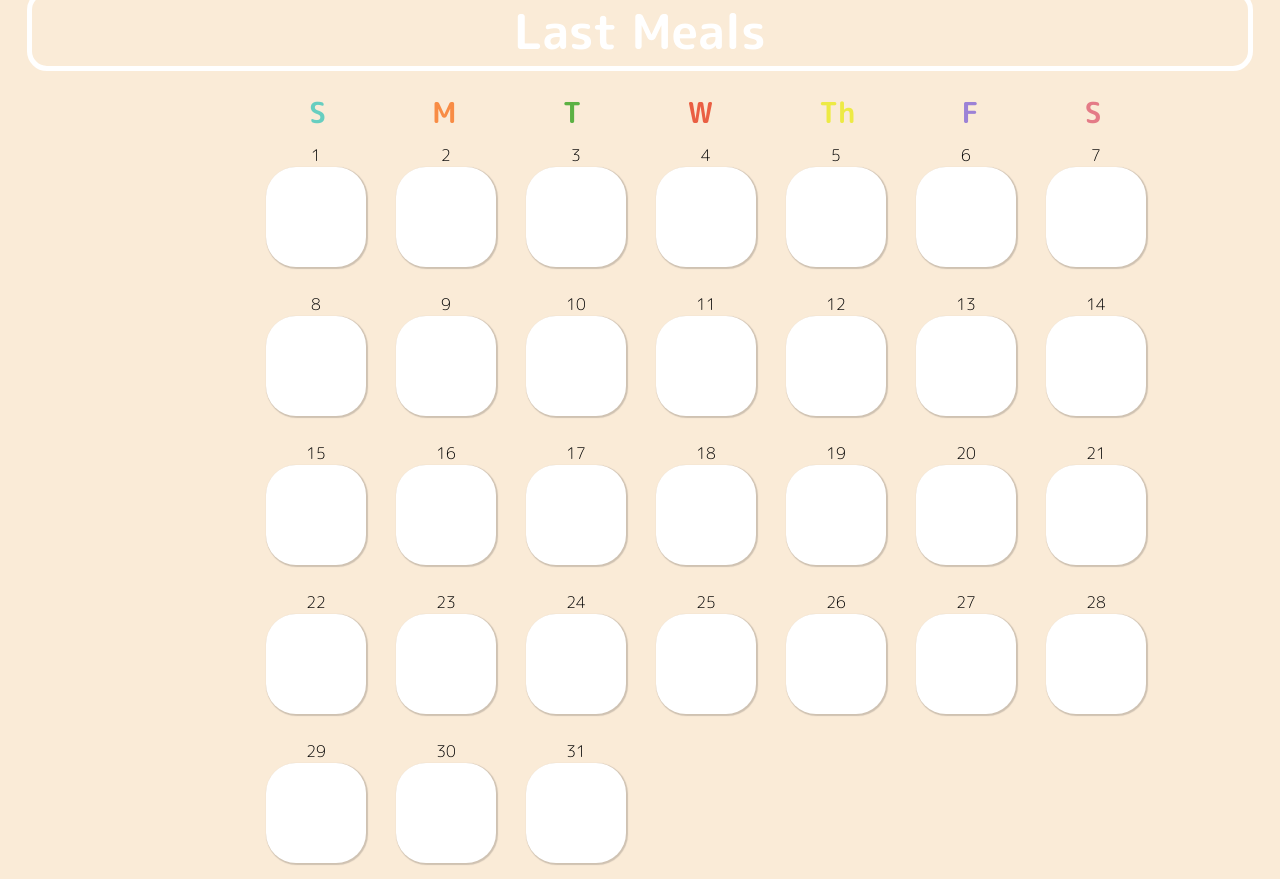
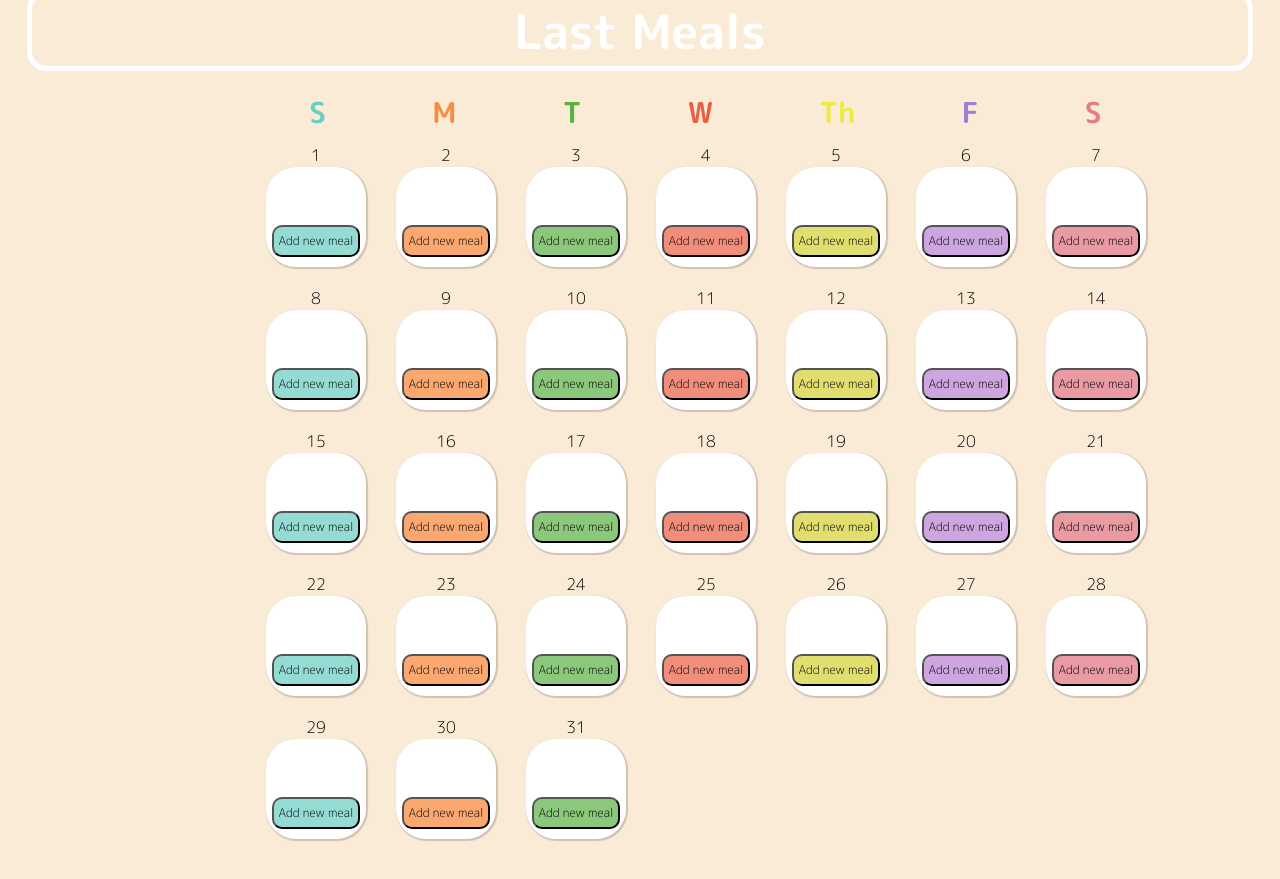
Before and after one commit to evelynmbart/Last-Meals-2.0, a React (Vite) app in the folder last-meals-2.0/: page / in a window 1280 px wide. After the commit the page ends 849 px from the top, so only its background shows below. Built offline with nearby package versions, Linux system fonts and the light colour scheme.

Commit message:
add addmeal btn and ability to display meal summary vs meal survey

```diff
--- a/last-meals-2.0/src/App.css
+++ b/last-meals-2.0/src/App.css
@@ -88,12 +88,22 @@ input {
   background-color: white;
   border: none;
   box-shadow: 1px 1px 1px 1px rgb(207, 194, 178);
+  display: flex;
+  justify-content: center;
+  align-items: end;
 
   /* box-shadow: 1px 1px 1px 1px rgb(207, 194, 178); */
 }
 
 .date-btn:hover {
   box-shadow: inset 1px 1px 1px 1px rgb(207, 194, 178);
+}
+
+.add-meal-btn {
+  font-size: 0.75rem;
+  padding: 5px;
+  border-radius: 10px;
+  margin-bottom: 10px;
 }
 
 .date-div {
--- a/last-meals-2.0/src/App.jsx
+++ b/last-meals-2.0/src/App.jsx
@@ -2,20 +2,24 @@ import { useEffect, useState } from "react";
 import "./App.css";
 import { CalendarWeek } from "./assets/CalendarWeek";
 import { Survey } from "./assets/Survey";
+import { MealSummary } from "./assets/MealSummary";
 
 function App() {
-  const initialState = Array.from({ length: 32 }, (_, index) => ({
-    food: "",
-    meal: "",
-    location: "",
-    company: "",
-    rating: null,
-  }));
+  const initialState = Array.from({ length: 32 }, (_, index) => [
+    {
+      food: "",
+      meal: "",
+      location: "",
+      company: "",
+      rating: null,
+    },
+  ]);
   const [surveyData, setSurveyData] = useState(
     () => JSON.parse(localStorage.getItem("surveyData")) || initialState
   );
   const [isSurveyShown, setIsSurveyShown] = useState(false);
   const [selectedDateIndex, setSelectedDateIndex] = useState(null);
+  const [isMealSummaryOpen, setIsMealSummaryOpen] = useState(false);
 
   useEffect(() => {
     localStorage.setItem("surveyData", JSON.stringify(surveyData));
@@ -51,6 +55,8 @@ function App() {
     setIsSurveyShown(false);
   };
 
+  console.log(surveyData[1]);
+
   return (
     <div className="main-content">
       <nav className="navbar">Last Meals</nav>
@@ -72,6 +78,8 @@ function App() {
               setisSurveyShown={setIsSurveyShown}
               isSurveyShown={isSurveyShown}
               setSelectedDateIndex={setSelectedDateIndex}
+              isMealSummaryOpen={isMealSummaryOpen}
+              setIsMealSummaryOpen={setIsMealSummaryOpen}
             />
           );
         })}
@@ -86,6 +94,9 @@ function App() {
             handleSurveyClosing={handleSurveyClosing}
           />
         )}
+        {isMealSummaryOpen && (
+          <MealSummary surveyData={getSurveyData(selectedDateIndex)} />
+        )}
       </div>
     </div>
   );
--- a/last-meals-2.0/src/assets/CalendarWeek.jsx
+++ b/last-meals-2.0/src/assets/CalendarWeek.jsx
@@ -1,8 +1,12 @@
+import { useState } from "react";
+
 export function CalendarWeek({
   week,
   setisSurveyShown,
   isSurveyShown,
   setSelectedDateIndex,
+  isMealSummaryOpen,
+  setIsMealSummaryOpen,
 }) {
   const days = Array(7).fill(0);
 
@@ -10,6 +14,16 @@ export function CalendarWeek({
     setSelectedDateIndex(day);
     setisSurveyShown(!isSurveyShown);
   };
+
+  const colors = [
+    "rgb(103, 206, 192, .70)",
+    "rgb(250, 131, 52, .70)",
+    "rgb(92, 177, 67, .70)",
+    "rgb(234, 95, 67, .70)",
+    "rgb(211, 209, 50, .70)",
+    "rgb(184, 129, 211, .70)",
+    "rgb(225, 111, 124, .70)",
+  ];
 
   return (
     <>
@@ -25,10 +39,18 @@ export function CalendarWeek({
           return (
             <div className="date-div" key={index}>
               <p>{day}</p>
-              <button
+              <div
                 className="date-btn"
-                onClick={() => handleOpeningSurvey(day)}
-              ></button>
+                onClick={() => setIsMealSummaryOpen(!isMealSummaryOpen)}
+              >
+                <button
+                  style={{ backgroundColor: colors[index] }}
+                  className="add-meal-btn"
+                  onClick={() => handleOpeningSurvey(day)}
+                >
+                  Add new meal
+                </button>
+              </div>
             </div>
           );
         })}
--- /dev/null
+++ b/last-meals-2.0/src/assets/MealSummary.jsx
@@ -0,0 +1,13 @@
+export function MealSummary({ surveyData }) {
+  console.log(surveyData);
+  return (
+    <div className="summary-content">
+      <div>You had: {surveyData.food}</div>
+      <div>For: {surveyData.meal}</div>
+      <div>At: {surveyData.location}</div>
+      <div>With:{surveyData.company}</div>
+      <div>You rated it: {surveyData.rating} stars</div>
+      <div>Here are the photos!</div>
+    </div>
+  );
+}
--- a/last-meals-2.0/src/assets/Survey.jsx
+++ b/last-meals-2.0/src/assets/Survey.jsx
@@ -4,7 +4,6 @@ import { FaStar } from "react-icons/fa";
 export function Survey({
   index,
   surveyData,
-  setSurveyData,
   handleFormSubmit,
   handleSurveyClosing,
 }) {
@@ -53,7 +52,7 @@ export function Survey({
   return (
     <div className="survey-div">
       <form onSubmit={handleSubmit}>
-        <h4>{index}</h4>
+        <h4>Day {index}</h4>
         <div className="food">
           <label>What did you have to eat? </label>
           <textarea
```
